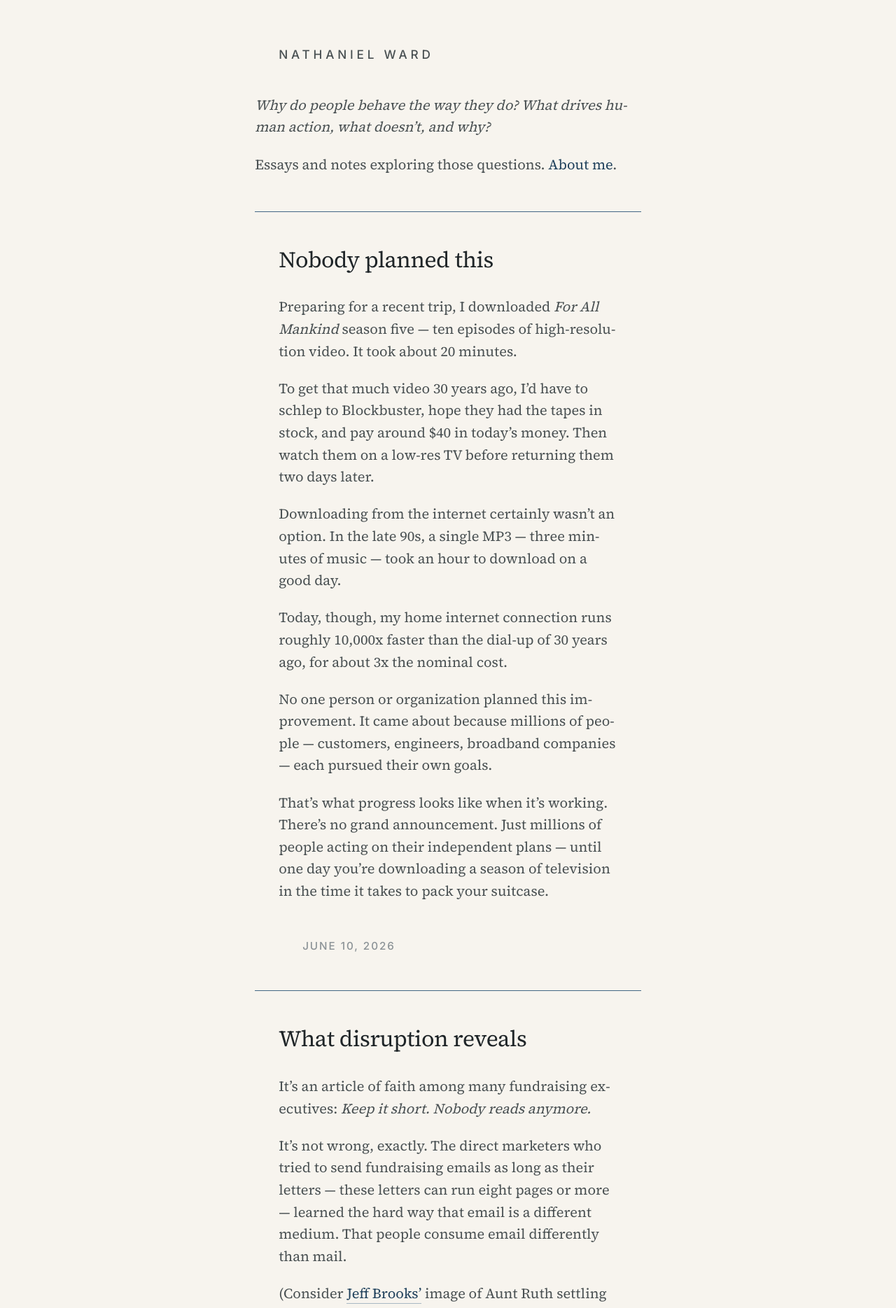
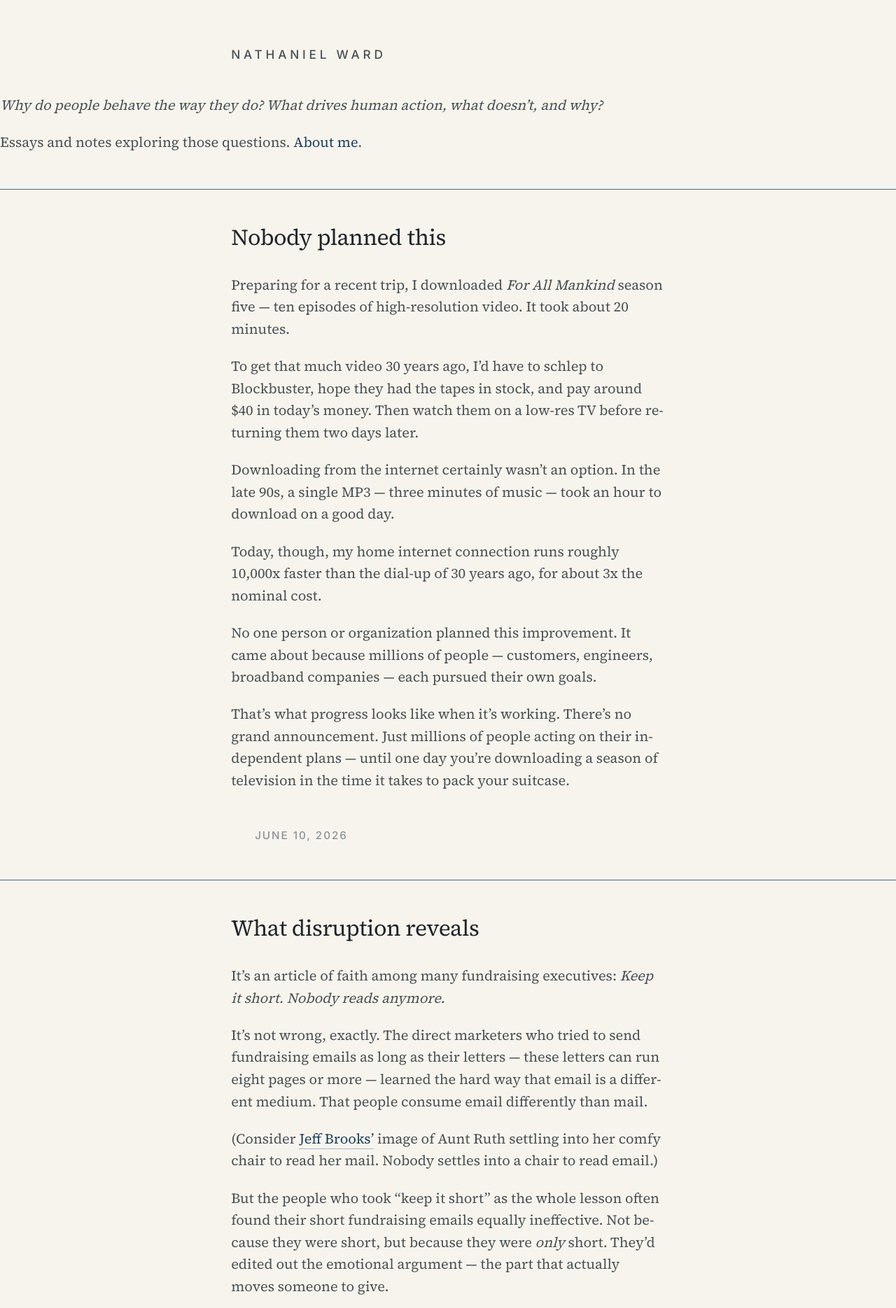
Before and after one commit to nathanielward/nathanielward.github.io, a Jekyll site: the page built from index.html, in a window 1280 px wide. Shown: the top 1869 px of the page at 70% size. Built offline with Jekyll 4.4.1, drawn with Linux system fonts in a browser that asks for light colours; the list of posts is cut into pages by our own code.

Commit message:
Remove 'div' from box-sizing styles

```diff
--- a/_sass/_ui.scss
+++ b/_sass/_ui.scss
@@ -74,7 +74,7 @@ body{
   }
 }
 
-div, header, article, footer, main {
+header, article, footer, main {
   box-sizing: border-box;
   margin: 0 auto;
   padding: 0 var(--pad-x);
```
